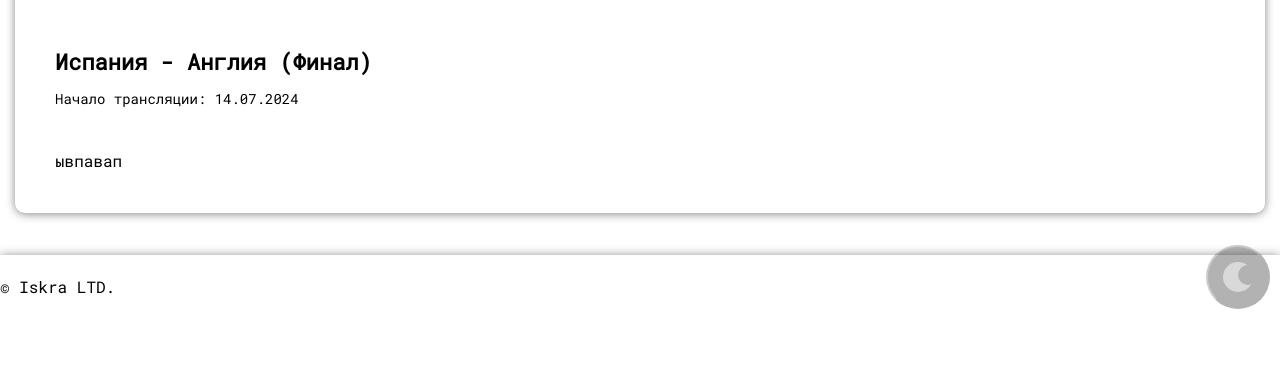
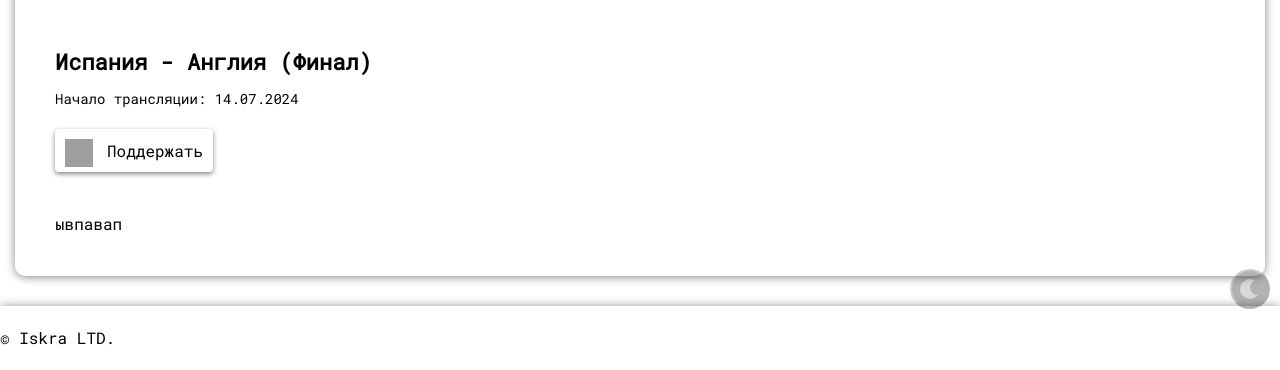
Before and after one commit to Chukseev/translation, a Django app: page /1/ in a window 1280 px wide. Shown: the part 481-851 px from the top of the page. Before the commit the page ends 790 px from the top, so only its background shows below. Run offline with Django 5.2, Linux system fonts and the light colour scheme; data comes from the database, SQL or seed files in the repository; grey boxes are pictures that could not be loaded.

Commit message:
- created button styles -created donate button

```diff
--- a/translations/translation_app/static/translation_app/css/styles.css
+++ b/translations/translation_app/static/translation_app/css/styles.css
@@ -200,6 +200,9 @@ svg * {
     --color-background-color: #ffffff;
     /*--color-item-background-color: #e5e5e5;*/
     --color-item-background-color: #e5e5e5;
+    --color-item-background-color-light: #eeeeee;
+    --color-item-background-color-dark: #c4c4c4;
+
     --color-item-shadow-color: #868686;
     --color-accent-color: #FFBF00;
 
@@ -216,7 +219,7 @@ svg * {
     right: 10px;
     bottom: 10px;
     opacity: 30%;
-    width: 64px;
+    width: 40px;
     aspect-ratio: 1;
     border-radius: 50%;
     background-color: var(--color-text-color);
@@ -241,11 +244,11 @@ svg * {
     top: 50%;
     left: 50%;
     transform: translate(-50%, -50%);
-    width: 30px;
+    width: 20px;
     aspect-ratio: 1;
     background-color: orange;
     border-radius: 50%;
-    box-shadow: 0 0 25px 5px yellow,0 0 25px 10px yellow inset
+    box-shadow: 0 0 15px 5px yellow,0 0 25px 10px yellow inset
 }
 #theme-switch[light]::before {
     content: '';
@@ -253,7 +256,7 @@ svg * {
     top: 50%;
     left: 50%;
     transform: translate(-50%, -50%);
-    width: 30px;
+    width: 20px;
     aspect-ratio: 1;
     background-color: gray;
     border-radius: 50%;
@@ -267,7 +270,7 @@ svg * {
     top: 50%;
     left: 50%;
     transform: translate(0%, -60%);
-    width: 20px;
+    width: 15px;
     aspect-ratio: 1;
     background-color: var(--color-text-color);
     border-radius: 50%;
@@ -303,6 +306,8 @@ body[dark] {
     --color-text-color: #fff;
     /*--color-item-background-color: #313131;*/
     --color-item-background-color: #282828;
+    --color-item-background-color-light: #464646;
+    --color-item-background-color-dark: #2a2a2a;
     --color-item-shadow-color: #131313;
     --color-accent-color: #FFBF00;
 }
@@ -311,6 +316,32 @@ body[dark] {
     max-width: calc(var(--container-width) + var(--container-padding-x) * 2);
     margin-inline: auto;
     padding-inline: var(--container-padding-x);
+}
+
+.button {
+    display: flex;
+    gap: 14px;
+    justify-content: center;
+    align-items: center;
+    min-width: 80px;
+
+    border: none;
+    background-color: var(--color-background-color);
+    color: var(--color-text-color);
+    /*background-color: brown;*/
+    border-radius: 4px;
+    box-shadow: 0px 2px 5px 0px var(--color-item-shadow-color);
+    padding: 6px 14px;
+}
+
+.button:hover {
+    /*background-color: var(--color-item-background-color);*/
+    background-color: var(--color-item-background-color-light);
+}
+
+.button:active {
+    /*background-color: var(--color-item-background-color);*/
+    background-color: var(--color-item-background-color-dark);
 }
 
 .header {
@@ -519,7 +550,25 @@ body[dark] {
 .translation-card__info-date {
     font-size: 14px;
     display: block;
+    margin-bottom: 20px;
+}
+
+
+.translation-card__info-button {
     margin-bottom: 40px;
+    padding: 10px 10px 5px 10px;
+    align-items: flex-start;
+}
+/*TODO: сделать плавной */
+.translation-card__info-button:hover {
+    transform: scale(105%);
+}
+
+.translation-card__info-button__icon {
+    display: block;
+    width: 28px;
+    aspect-ratio: 1;
+    /*margin-right: 10px;*/
 }
 
 .translation-card__info-description {
--- a/translations/translation_app/templates/translation_app/base.html
+++ b/translations/translation_app/templates/translation_app/base.html
@@ -5,7 +5,7 @@
     <meta name="viewport"
           content="width=device-width, user-scalable=no, initial-scale=1.0, maximum-scale=1.0, minimum-scale=1.0">
     <meta http-equiv="X-UA-Compatible" content="ie=edge">
-    <title>{% block title %}{% endblock %} | mySite</title>
+    <title>{% block title %}{% endblock %} | Искра</title>
     {% load static %}
     <link rel="icon" type="image/x-icon" href="{% static 'translation_app/icons/favicon.ico' %}" >
     <link type="text/css" href="{% static 'translation_app/css/styles.css' %}" rel="stylesheet" />
--- a/translations/translation_app/templates/translation_app/entry.html
+++ b/translations/translation_app/templates/translation_app/entry.html
@@ -19,6 +19,15 @@
                     datetime="{{ entry.date_translation|date:'Y-m-d' }}"
                     class="translation-card__info-date"
             >Начало трансляции: {{ entry.date_translation|date:"d.m.Y" }}</time>
+            <button
+                    class="translation-card__info-button button"
+            >
+                <img
+                        src="../../static/translation_app/icons/donation_alerts_logo_yellow.svg"
+                        alt=""
+                        class="translation-card__info-button__icon">
+                <p class="translation-card__info-button-text">Поддержать</p>
+            </button>
             <p class="translation-card__info-description">{{ entry.description }}</p>
         </div>
     </div>
--- a/translations/translation_app/templates/translation_app/index.html
+++ b/translations/translation_app/templates/translation_app/index.html
@@ -11,7 +11,7 @@
             >
                 <img
                         src="https://theanalyst.com/wp-content/uploads/2023/04/liverpool-vs-arsenal-prediction-1024x715.jpg"
-                        alt=""
+                        alt="preview for {{ entry }}"
                         class="translations__item-preview"
 
                 >
```
